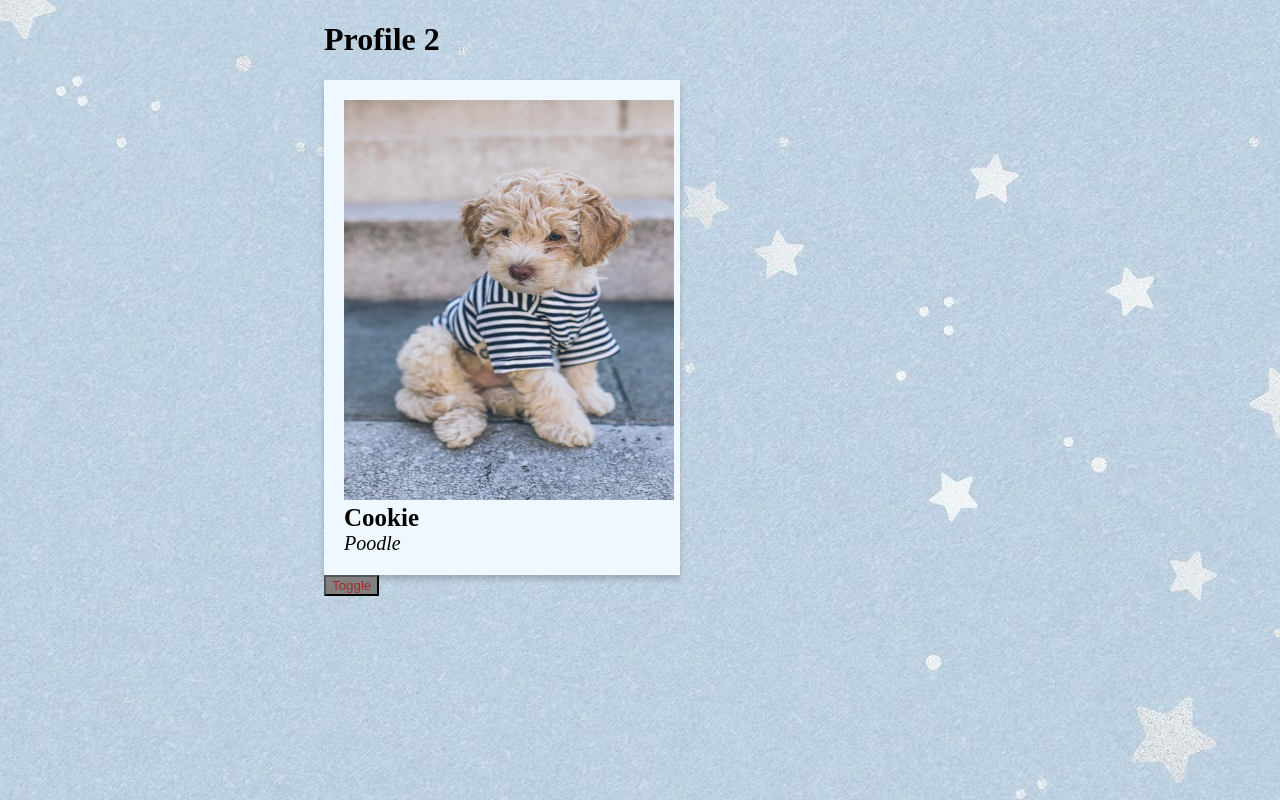
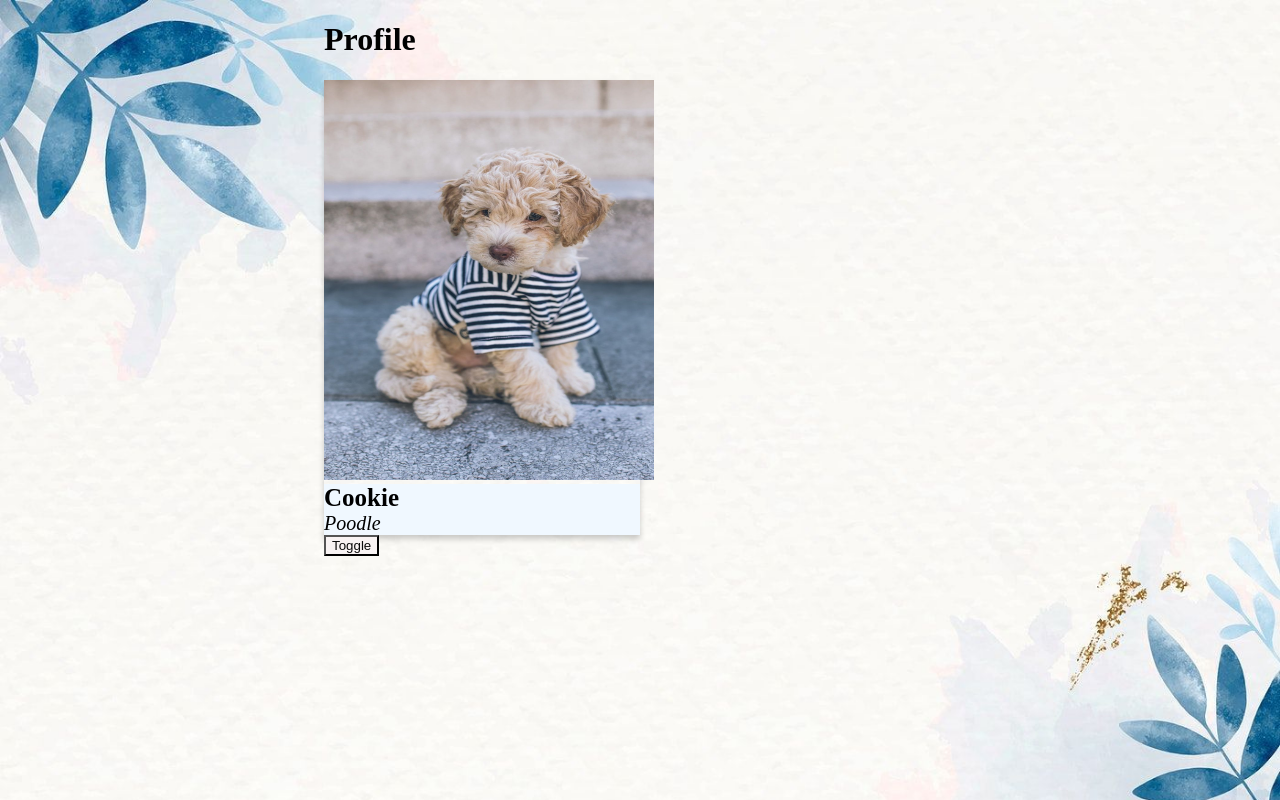
Before and after one commit to asrithaarroju/asrithaarroju.github.io, a plain HTML site: page toggleProfile.html in a window 1280 px wide. Drawn offline with Linux system fonts and the light colour scheme.

Commit message:
changed in background image

```diff
--- a/ProfileStyle.css
+++ b/ProfileStyle.css
@@ -1,5 +1,5 @@
 body {
-    background-image: url('p2.jpg');
+    background-image: url('p3.jpg');
     background-repeat: no-repeat;
     background-attachment: fixed;
     background-size: cover;
@@ -11,13 +11,14 @@ body {
 
 }
 .Photo{
+
     box-shadow: 0 4px 6px 0 rgba(2, 2, 2, 0.2);
     width: 50%;
-    background-color: aliceblue;
+    /* background-color: aliceblue;
     padding-left: 20px;
     padding-top: 20px;
     padding-bottom: 20px;
-    padding-right: 20px;
+    padding-right: 50px; */
     transition: 1s;
 
     }
@@ -40,6 +41,6 @@ body {
 }
 
 .toggle {
-    background-color: grey;
-    color: brown;
+    background-color: rgb(248, 243, 243);
+    color: rgb(12, 12, 12);
 }
--- a/toggleProfile.html
+++ b/toggleProfile.html
@@ -9,7 +9,7 @@
 </head>
 <body>
     <div class="Dogs">
-        <h1>Profile 2</h1>
+        <h1>Profile</h1>
         <div class="Photo">
             <img class="image" id="image2" src="Poodle.jpg" alt="" width="330px" height="400px">
             <p class="name" id="name2">Cookie</p>
```
